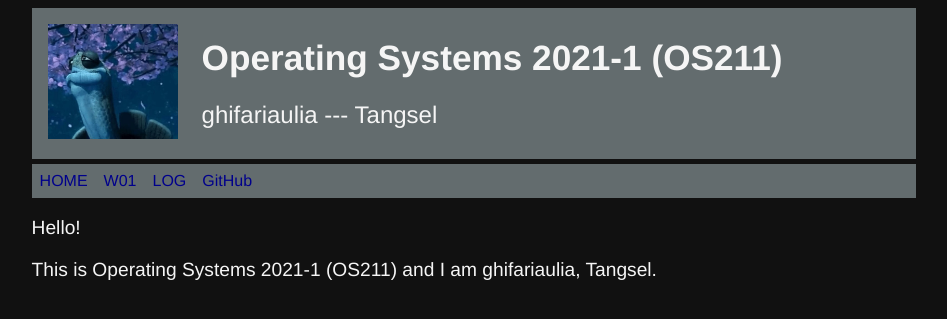
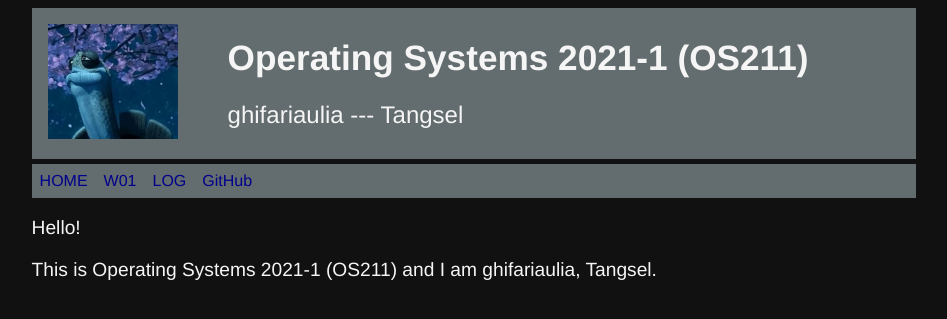
Before and after one commit to ghifariaulia/os211, a Jekyll site: the page built from index.md, in a window 1280 px wide. Shown: the top 319 px of the page, without its empty margins (166-1113 px from the left). Built offline with Jekyll 4.4.1, drawn with Linux system fonts in a browser that asks for light colours.

Commit message:
edit css

```diff
--- a/assets/css/style.css
+++ b/assets/css/style.css
@@ -21,7 +21,7 @@
   display: flex;
   flex-direction: column;
   justify-content: space-evenly;
-  margin-left: 1.5rem;
+  margin-left: 50px;
 }
 
 .right1 {
```
